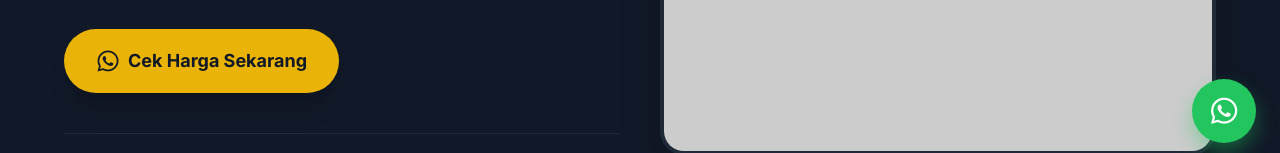
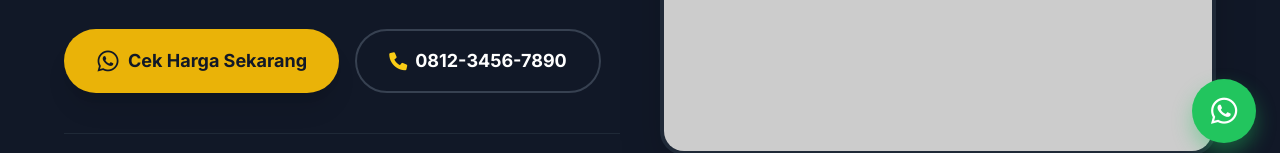
Before and after one commit to Primaryskill/bakulemas, a plain HTML site: page index.html in a window 1280 px wide. Shown: the part 617-770 px from the top of the page. Drawn offline with Linux system fonts and the light colour scheme; no server answers; placeholder pictures from the web are drawn by us.

Commit message:
Update index.html

```diff
--- a/index.html
+++ b/index.html
@@ -340,6 +340,9 @@
                             <button onclick="scrollToForm()" class="bg-yellow-500 hover:bg-yellow-400 text-gray-900 font-extrabold py-4 px-8 rounded-full text-lg transition transform hover:-translate-y-1 shadow-xl flex items-center justify-center gap-2">
                                 <i class="fab fa-whatsapp text-2xl"></i> Cek Harga Sekarang
                             </button>
+                            <a href="tel:+6285776663195" class="js-phone-tel border-2 border-gray-700 hover:bg-gray-800 text-white font-bold py-4 px-8 rounded-full text-lg transition flex items-center justify-center gap-2">
+                                <i class="fas fa-phone text-yellow-400"></i> <span class="js-phone-text">0857-7666-3195</span>
+                            </a>
                         </div>
                         <div class="grid grid-cols-3 gap-4 border-t border-gray-800 pt-6 mt-6">
                             <div>
@@ -540,6 +543,7 @@
                                 <div class="flex items-center gap-3"><div class="w-10 h-10 rounded-full bg-gray-800 flex items-center justify-center text-green-400"><i class="fab fa-whatsapp"></i></div><span class="font-medium">Admin Fast Respon</span></div>
                                 <div class="flex items-center gap-3"><div class="w-10 h-10 rounded-full bg-gray-800 flex items-center justify-center text-blue-400"><i class="fas fa-shield-alt"></i></div><span class="font-medium">Transaksi Dijamin Aman 100%</span></div>
                                 <div class="flex items-center gap-3"><div class="w-10 h-10 rounded-full bg-gray-800 flex items-center justify-center text-yellow-400"><i class="fas fa-motorcycle"></i></div><span class="font-medium" id="lp-form-area-text">Melayani Area Banyumas Raya</span></div>
+                                <div class="flex items-center gap-3"><div class="w-10 h-10 rounded-full bg-gray-800 flex items-center justify-center text-green-400"><i class="fas fa-phone"></i></div><a href="tel:+6285776663195" class="js-phone-tel font-bold text-yellow-400 hover:text-yellow-300">Telp/WA: <span class="js-phone-text">0857-7666-3195</span></a></div>
                             </div>
                         </div>
                         <div class="p-10 md:w-7/12">
@@ -728,6 +732,7 @@
                         <ul class="space-y-4 text-sm">
                             <li class="flex items-start gap-3"><i class="fas fa-map-marker-alt mt-1 text-yellow-500"></i><span id="lp-footer-alamat">Alamat akan dimuat...</span></li>
                             <li class="flex items-start gap-3"><i class="fas fa-clock mt-1 text-yellow-500"></i><span id="lp-footer-jam">Jam operasional dimuat...</span></li>
+                            <li class="flex items-start gap-3"><i class="fas fa-phone mt-1 text-yellow-500"></i><span>Telepon / WhatsApp: <a href="tel:+6285776663195" class="js-phone-tel font-bold text-white hover:text-yellow-400"><span class="js-phone-text">0857-7666-3195</span></a></span></li>
                         </ul>
                         <a id="lp-footer-maps" href="#" target="_blank" class="inline-block mt-4 text-yellow-500 hover:text-yellow-400 text-sm font-bold bg-gray-800 px-4 py-2 rounded-lg transition"><i class="fas fa-map-marked-alt mr-1"></i> Buka Google Maps</a>
                     </div>
@@ -1128,6 +1133,13 @@
             document.getElementById('lp-footer-maps').href = k.footer_maps || "#";
             document.getElementById('lp-footer-wa').href = `https://wa.me/${k.wa_number}`;
             ['lp-nav-tel','lp-menu-tel'].forEach(id => { const el = document.getElementById(id); if (el && k.wa_number) el.href = `tel:+${k.wa_number}`; });
+            if (k.wa_number) {
+                const digits = String(k.wa_number).replace(/\D/g, '');
+                const local = digits.startsWith('62') ? '0' + digits.slice(2) : digits;
+                const pretty = local.replace(/^(\d{4})(\d{4})(\d+)$/, '$1-$2-$3');
+                document.querySelectorAll('.js-phone-text').forEach(el => el.textContent = pretty);
+                document.querySelectorAll('.js-phone-tel').forEach(el => el.href = 'tel:+' + (digits.startsWith('62') ? digits : '62' + digits.replace(/^0/, '')));
+            }
 
             renderTestiCarousel();
         }
```
